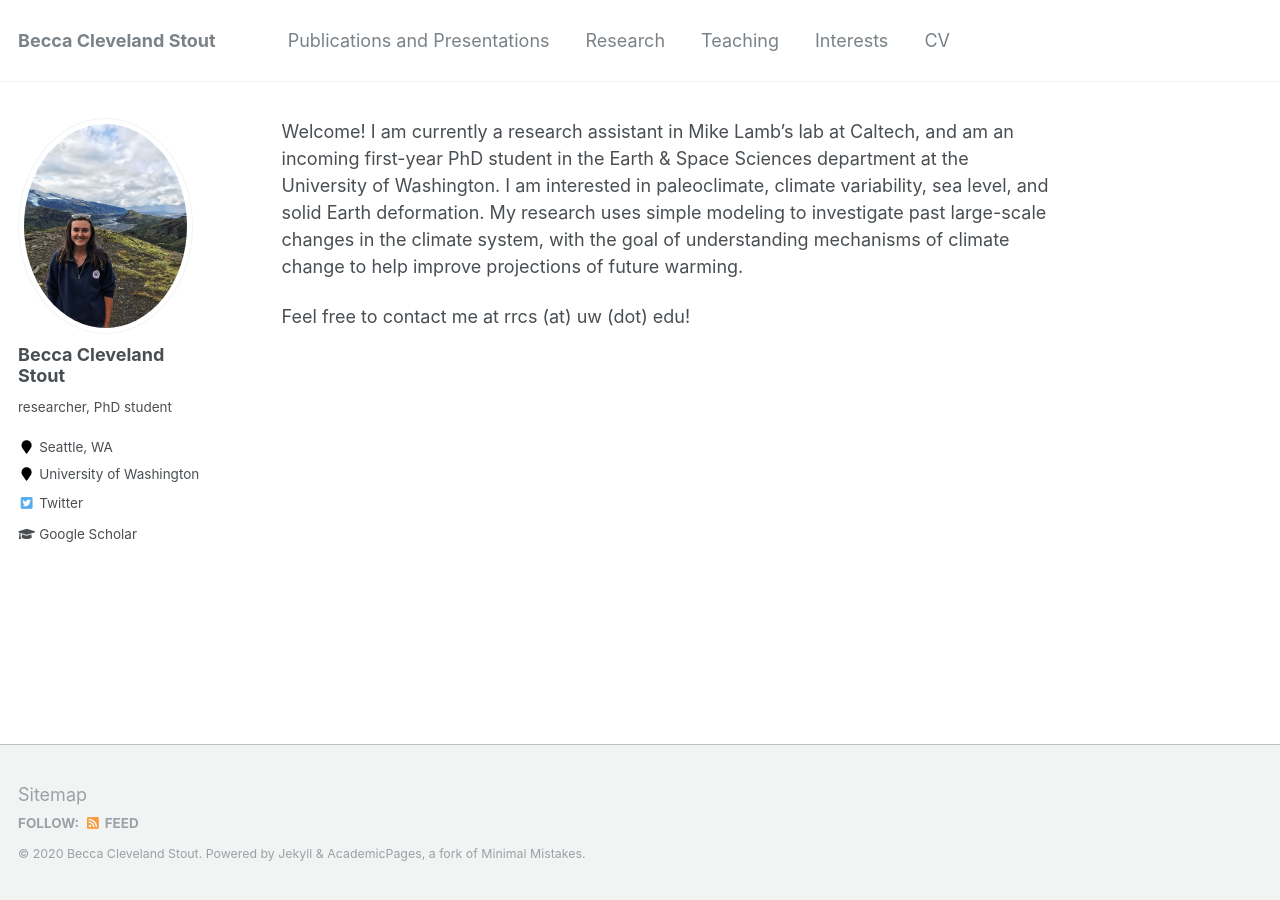
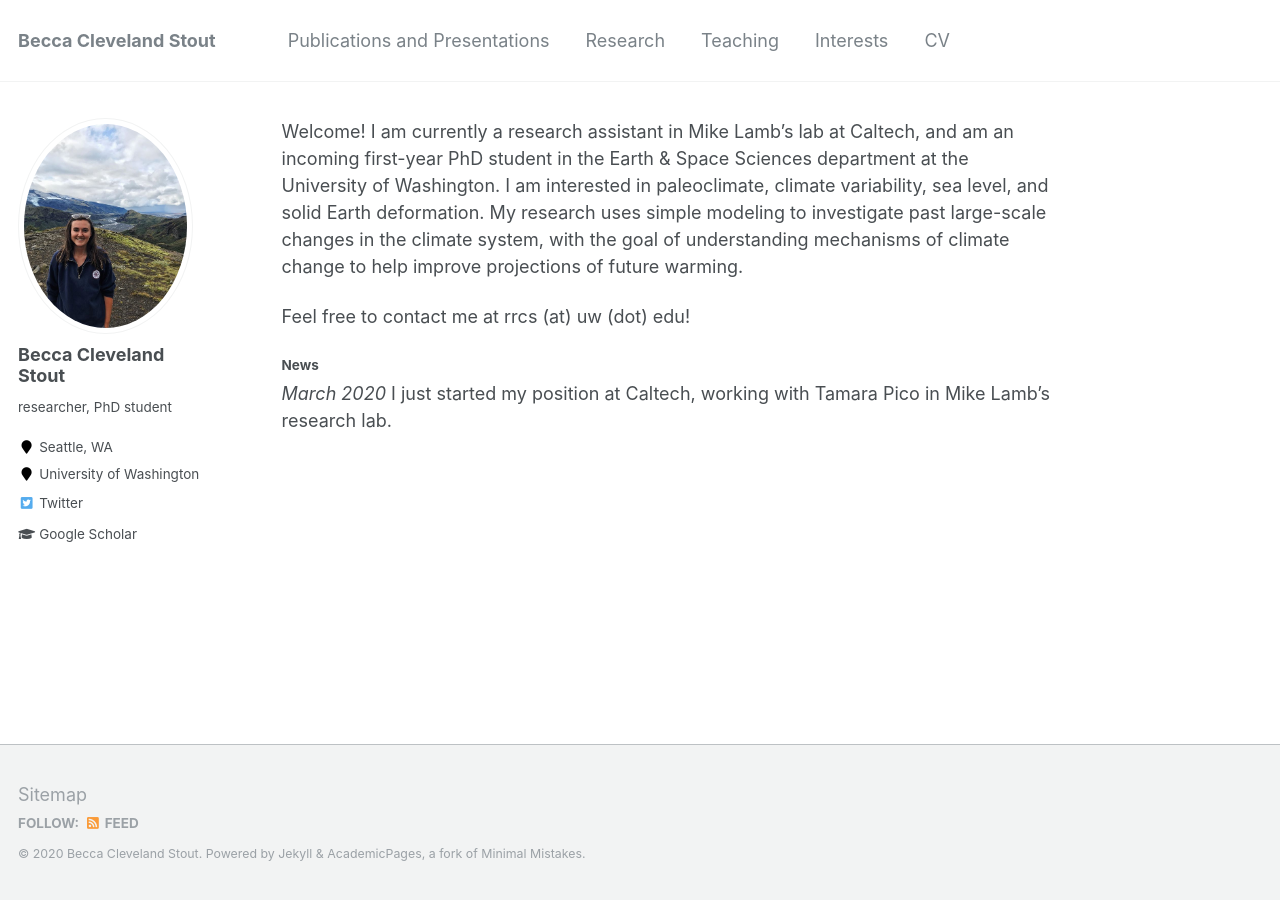
Before and after one commit to becca-cs/becca-cs.github.io, a Jekyll site: the page built from _pages/about.md, in a window 1280 px wide. Built offline with Jekyll 4.4.1, drawn with Linux system fonts in a browser that asks for light colours.

Commit message:
Update about.md

```diff
--- a/_pages/about.md
+++ b/_pages/about.md
@@ -10,3 +10,6 @@ redirect_from:
 Welcome! I am currently a research assistant in Mike Lamb's lab at Caltech, and am an incoming first-year PhD student in the Earth & Space Sciences department at the University of Washington. I am interested in paleoclimate, climate variability, sea level, and solid Earth deformation. My research uses simple modeling to investigate past large-scale changes in the climate system, with the goal of understanding mechanisms of climate change to help improve projections of future warming.
 
 Feel free to contact me at rrcs (at) uw (dot) edu!
+
+##### News
+*March 2020* I just started my position at Caltech, working with Tamara Pico in Mike Lamb's research lab.
```
